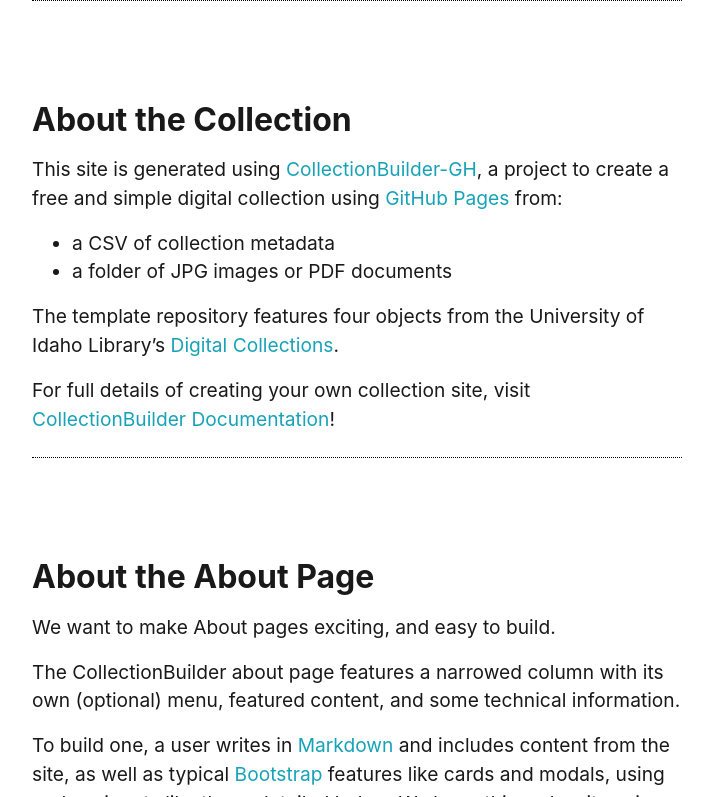
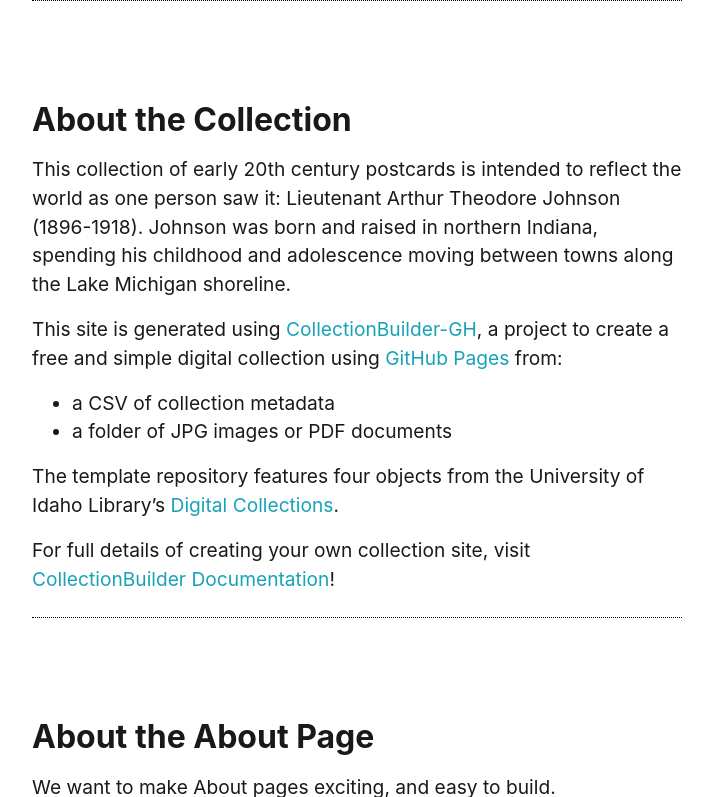
Before and after one commit to dgetka/arthursworld, a Jekyll site: the page built from pages/about.md, in a window 1280 px wide and 900 px high, scrolled down 404 px, cut to the strip 103-900 px from the top of the window. Shown: the whole strip, without its empty margins (283-996 px from the left). Built offline with Jekyll 4.4.1, drawn with Linux system fonts in a browser that asks for light colours.

Commit message:
Update about.md

```diff
--- a/pages/about.md
+++ b/pages/about.md
@@ -10,9 +10,9 @@
 
 ![This is an image](https://images.findagrave.com/photos/2020/298/25592159_4ae9495c-b830-47be-85f6-524b401c36cf.jpeg)
 
+## About the Collection
 
-
-## About the Collection
+This collection of early 20th century postcards is intended to reflect the world as one person saw it: Lieutenant Arthur Theodore Johnson (1896-1918). Johnson was born and raised in northern Indiana, spending his childhood and adolescence moving between towns along the Lake Michigan shoreline.
 
 This site is generated using [CollectionBuilder-GH](https://collectionbuilding.github.io/gh/), a project to create a free and simple digital collection using [GitHub Pages](https://pages.github.com/) from:
 
```
